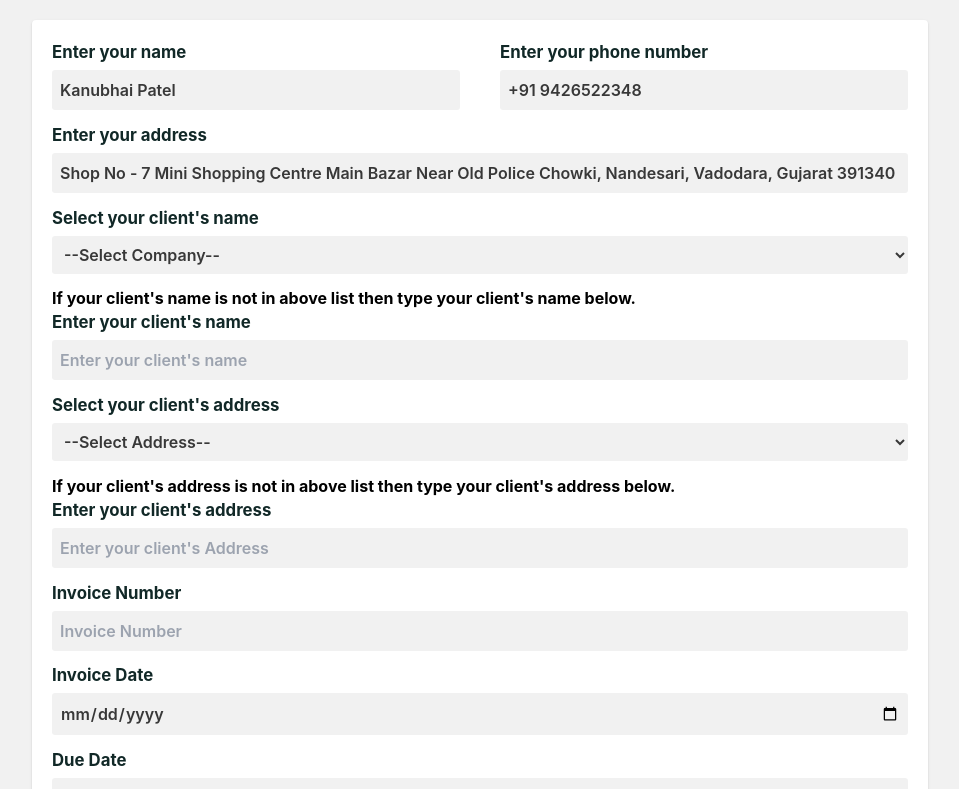
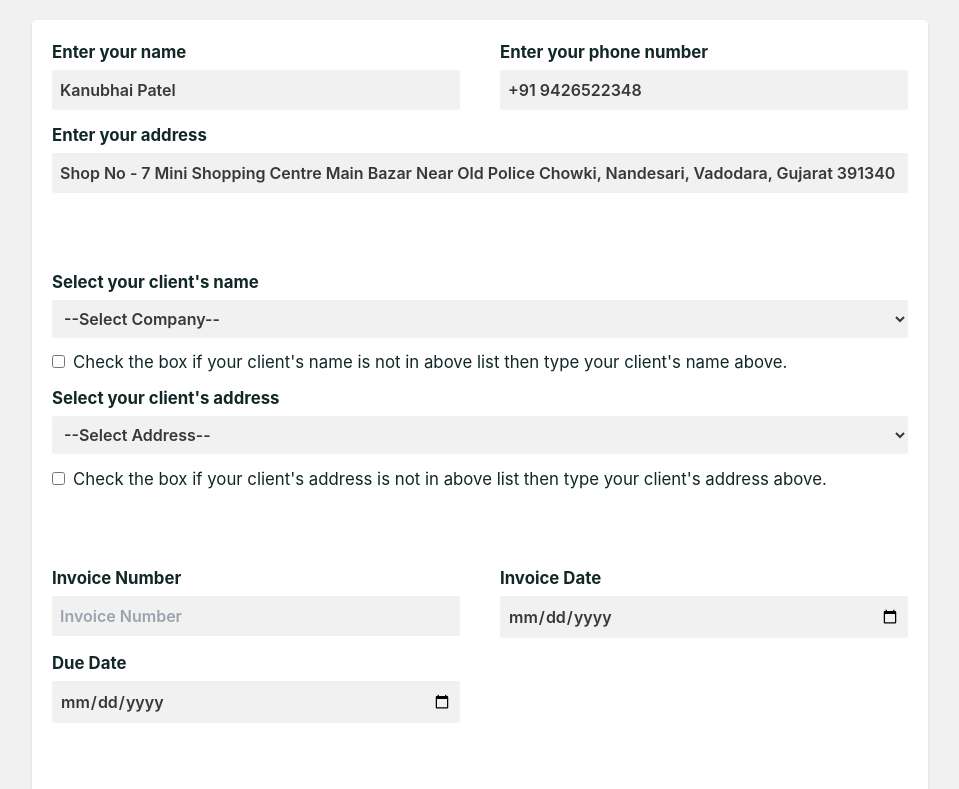
Before and after one commit to 86-umang/Invoicer, a React (Create React App) app: page / in a window 1280 px wide. Shown: the top 789 px of the page, without its empty margins (160-1119 px from the left). Built offline with nearby package versions, Linux system fonts and the light colour scheme.

Commit message:
Style Form state updates

```diff
--- a/src/App.js
+++ b/src/App.js
@@ -10,6 +10,8 @@ import Table from "./components/Table";
 function App() {
 
     const [showInvoice, setShowInvoice] = useState(false);
+    const [checked, setChecked] = useState(false);
+    const [checkedAddress, setCheckedAddress] = useState(false);
     const [name, setName] = useState("Kanubhai Patel");
     const [address, setAddress] = useState("Shop No - 7 Mini Shopping Centre Main Bazar Near Old Police Chowki, Nandesari, Vadodara, Gujarat 391340");
     const [phone, setPhone] = useState("+91 9426522348");
@@ -55,8 +57,6 @@ function App() {
                         </button>
                     </div> : (
                         <>
-                        {/* name, address, phone, client name, client address,
-                        invoice number, invoice date, due date, notes */}
                             <div className="flex flex-col justify-center">
                                 <article className="gird-items gap-10">
                                     <div className="flex flex-col">
@@ -96,7 +96,9 @@ function App() {
                                     onChange={(e) => setAddress(e.target.value)}
                                 />
 
-                                <label htmlFor="clientName">Select your client's name</label>
+                                {!checked ?
+                                    <>
+                                        <label className="mt-16" htmlFor="clientName">Select your client's name</label>
                                         <select
                                             id="clientName"
                                             value={clientName}
@@ -109,8 +111,10 @@ function App() {
                                             <option>Company 4</option>
                                         </select>
 
-                                <strong>If your client's name is not in above list then type your client's name below.</strong>
-                                <label htmlFor="clientName1">Enter your client's name</label>
+                                    </>
+                                    : (
+                                        <>
+                                            <label className="mt-16" htmlFor="clientName1">Enter your client's name</label>
                                             <input
                                                 type="text"
                                                 name="clientName1"
@@ -120,7 +124,22 @@ function App() {
                                                 value={clientName}
                                                 onChange={(e) => setClientName(e.target.value)}
                                             />
+                                        </>
+                                    )
+                                }
 
+                                <div className="line">
+                                    <input
+                                        type="checkbox"
+                                        checked={checked}
+                                        onChange={() => setChecked(!checked)}
+                                    />
+                                    <label className="p-2 font-normal" htmlFor="check">Check the box if your client's name is not in above list then type your client's name above.</label>
+                                </div>
+
+
+                                {!checkedAddress ?
+                                    <>
                                         <label htmlFor="clientAddress">Select your client's address</label>
                                         <select
                                             id="clientAddress"
@@ -134,8 +153,9 @@ function App() {
                                             <option>Damapura</option>
                                             <option>Ranoli</option>
                                         </select>
-
-                                <strong>If your client's address is not in above list then type your client's address below.</strong>
+                                    </>
+                                    : (
+                                        <>
                                             <label htmlFor="clientAddress1">Enter your client's address</label>
                                             <input
                                                 type="text"
@@ -146,7 +166,21 @@ function App() {
                                                 value={clientAddress}
                                                 onChange={(e) => setClientAddress(e.target.value)}
                                             />
+                                        </>
+                                    )
+                                }
 
+                                <div className="line">
+                                    <input
+                                        type="checkbox"
+                                        checked={checkedAddress}
+                                        onChange={() => setCheckedAddress(!checkedAddress)}
+                                    />
+                                    <label className="p-2 font-normal" htmlFor="check">Check the box if your client's address is not in above list then type your client's address above.</label>
+                                </div>
+
+                                <article className="gird-items gap-10 mt-16">
+                                    <div className="flex flex-col">
                                         <label htmlFor="invoiceNumber">Invoice Number</label>
                                         <input
                                             type="text"
@@ -157,7 +191,9 @@ function App() {
                                             value={invoiceNumber}
                                             onChange={(e) => setInvoiceNumber(e.target.value)}
                                         />
+                                    </div>
 
+                                    <div className="flex flex-col">
                                         <label htmlFor="invoiceDate">Invoice Date</label>
                                         <input
                                             type="date"
@@ -168,7 +204,11 @@ function App() {
                                             value={invoiceDate}
                                             onChange={(e) => setInvoiceDate(e.target.value)}
                                         />
+                                    </div>
+                                </article>
 
+                                <article className="gird-items gap-10">
+                                    <div className="flex flex-col">
                                         <label htmlFor="dueDate">Due Date</label>
                                         <input
                                             type="date"
@@ -179,8 +219,12 @@ function App() {
                                             value={dueDate}
                                             onChange={(e) => setDueDate(e.target.value)}
                                         />
+                                    </div>
+                                </article>
 
-                                <label htmlFor="notes">Additional Notes</label>
+
+
+                                <label className="mt-16" htmlFor="notes">Additional Notes</label>
                                 <textarea
                                     name="notes"
                                     id="notes"
--- a/src/index.css
+++ b/src/index.css
@@ -15,6 +15,10 @@ code {
 
 textarea {
   resize: none;
+}
+
+.line {
+  margin-bottom: 0.3rem;
 }
 
 @media only screen and (min-width: 600px) {
```
Lines whose indentation alone changed are shown as unchanged.
